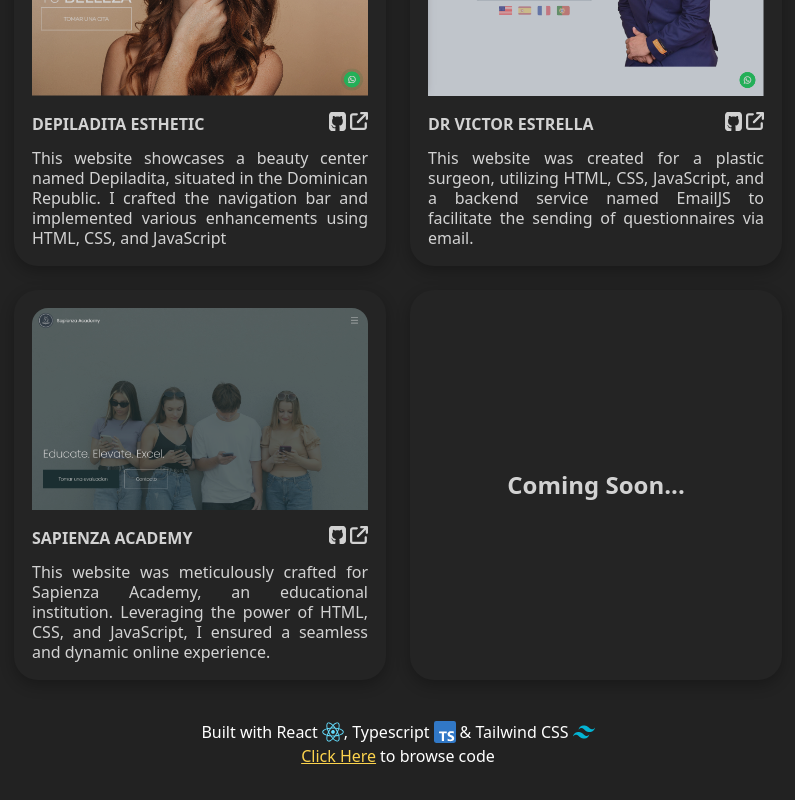
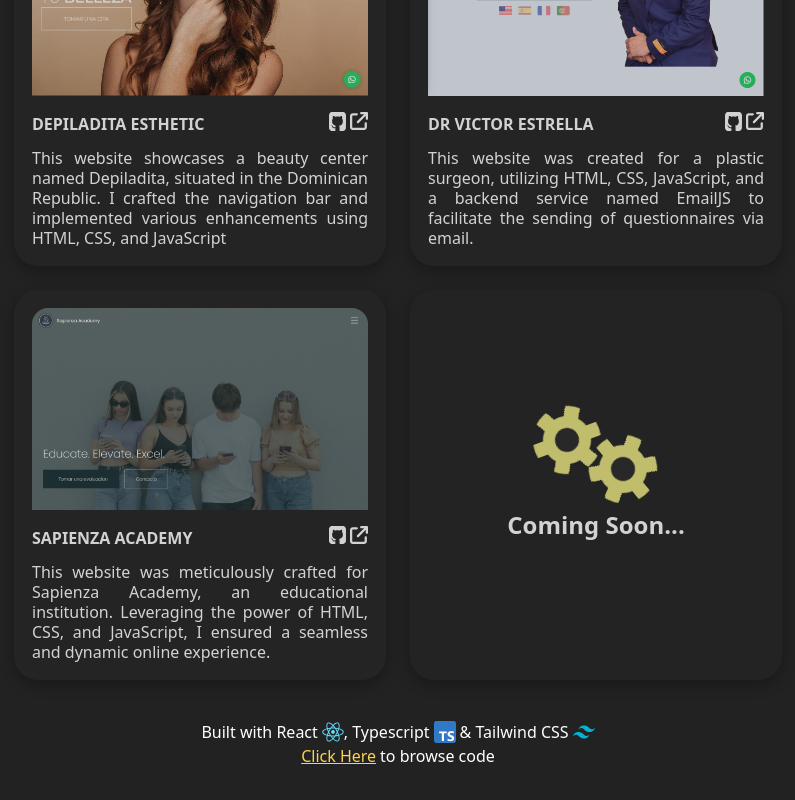
Before and after one commit to Bruce-Webster-21/bruce-s-portfolio, a Next.js app: page / in a window 1280 px wide. Shown: the part 670-1470 px from the top of the page, without its empty margins (242-1037 px from the left). Built offline with nearby package versions, Linux system fonts and the light colour scheme.

Commit message:
Added gear animation to coming soon project

```diff
--- a/app/globals.css
+++ b/app/globals.css
@@ -20,3 +20,188 @@
   opacity: 1;
   cursor: default;
 }
+
+.gears {
+  width: 48%;
+  display: inline-block;
+}
+.gears:first-child {
+  margin-right: 3%;
+}
+.gears-container {
+  font-size: 24px;
+  position: relative;
+  margin: 0px auto;
+}
+.gear-rotate {
+  width: 2em;
+  height: 2em;
+  top: 50%;
+  left: 70%;
+  margin-top: -1em;
+  margin-left: -1em;
+  background: #e9e581;
+  position: absolute;
+  border-radius: 1em;
+  -webkit-animation: 1s gear-rotate linear infinite;
+  -moz-animation: 1s gear-rotate linear infinite;
+  animation: 1s gear-rotate linear infinite;
+}
+.gear-rotate-left {
+  margin-top: -2.2em;
+  top: 50%;
+  left: 20%;
+  width: 2em;
+  height: 2em;
+  background: #e9e581;
+  position: absolute;
+  border-radius: 1em;
+  -webkit-animation: 1s gear-rotate-left linear infinite;
+  -moz-animation: 1s gear-rotate-left linear infinite;
+  animation: 1s gear-rotate-left linear infinite;
+}
+
+.gear-rotate::before,
+.gear-rotate-left::before {
+  width: 2.8em;
+  height: 2.8em;
+  background: -webkit-linear-gradient(
+      0deg,
+      transparent 39%,
+      #e9e581 39%,
+      #e9e581 61%,
+      transparent 61%
+    ),
+    -webkit-linear-gradient(60deg, transparent 42%, #e9e581 42%, #e9e581 58%, transparent
+          58%),
+    -webkit-linear-gradient(120deg, transparent 42%, #e9e581 42%, #e9e581 58%, transparent
+          58%);
+  background: -moz-linear-gradient(
+      0deg,
+      transparent 39%,
+      #e9e581 39%,
+      #47ec19 61%,
+      transparent 61%
+    ),
+    -moz-linear-gradient(60deg, transparent 42%, #e9e581 42%, #e9e581 58%, transparent
+          58%),
+    -moz-linear-gradient(120deg, transparent 42%, #e9e581 42%, #e9e581 58%, transparent
+          58%);
+  background: -o-linear-gradient(
+      0deg,
+      transparent 39%,
+      #e9e581 39%,
+      #e9e581 61%,
+      transparent 61%
+    ),
+    -o-linear-gradient(60deg, transparent 42%, #e9e581 42%, #e9e581 58%, transparent
+          58%),
+    -o-linear-gradient(120deg, transparent 42%, #47ec19 42%, #e9e581 58%, transparent
+          58%);
+  background: -ms-linear-gradient(
+      0deg,
+      transparent 39%,
+      #e9e581 39%,
+      #e9e581 61%,
+      transparent 61%
+    ),
+    -ms-linear-gradient(60deg, transparent 42%, #e9e581 42%, #e9e581 58%, transparent
+          58%),
+    -ms-linear-gradient(120deg, transparent 42%, #e9e581 42%, #e9e581 58%, transparent
+          58%);
+  background: linear-gradient(
+      0deg,
+      transparent 39%,
+      #e9e581 39%,
+      #e9e581 61%,
+      transparent 61%
+    ),
+    linear-gradient(
+      60deg,
+      transparent 42%,
+      #e9e581 42%,
+      #e9e581 58%,
+      transparent 58%
+    ),
+    linear-gradient(
+      120deg,
+      transparent 42%,
+      #e9e581 42%,
+      #e9e581 58%,
+      transparent 58%
+    );
+  position: absolute;
+  content: "";
+  top: -0.4em;
+  left: -0.4em;
+  border-radius: 1.4em;
+}
+.gear-rotate::after,
+.gear-rotate-left::after {
+  width: 1em;
+  height: 1em;
+  background: #2b2b2b;
+  position: absolute;
+  content: "";
+  top: 0.5em;
+  left: 0.5em;
+  border-radius: 0.5em;
+}
+
+/*
+ * Keyframe Animations
+ */
+
+@-webkit-keyframes gear-rotate {
+  0% {
+    -webkit-transform: rotate(0deg);
+  }
+  100% {
+    -webkit-transform: rotate(-180deg);
+  }
+}
+
+@-moz-keyframes gear-rotate {
+  0% {
+    transform: rotate(0deg);
+  }
+  100% {
+    transform: rotate(-180deg);
+  }
+}
+
+@keyframes gear-rotate {
+  0% {
+    transform: rotate(0deg);
+  }
+  100% {
+    transform: rotate(-180deg);
+  }
+}
+
+@-webkit-keyframes gear-rotate-left {
+  0% {
+    -webkit-transform: rotate(30deg);
+  }
+  100% {
+    -webkit-transform: rotate(210deg);
+  }
+}
+
+@-moz-keyframes gear-rotate-left {
+  0% {
+    -webkit-transform: rotate(30deg);
+  }
+  100% {
+    -webkit-transform: rotate(210deg);
+  }
+}
+
+@keyframes gear-rotate-left {
+  0% {
+    -webkit-transform: rotate(30deg);
+  }
+  100% {
+    -webkit-transform: rotate(210deg);
+  }
+}
--- a/app/page.tsx
+++ b/app/page.tsx
@@ -24,9 +24,15 @@
             />
           );
         })}
-        <div className="w-full min-h-96 p-4 gray-bg-color border-transparent border-2 border-solid rounded-3xl transition duration-700 opacity-80 hover:opacity-100 flex justify-center items-center text-2xl font-semibold">
+        <div className="w-full min-h-96 p-4 gray-bg-color border-transparent border-2 border-solid rounded-3xl transition duration-700 opacity-80 hover:opacity-100 flex flex-col justify-center items-center text-2xl font-semibold">
+          {/* Add animated timer */}
+          <div className="gears">
+            <div className="gears-container p-10">
+              <div className="gear-rotate"></div>
+              <div className="gear-rotate-left"></div>
+            </div>
+          </div>
           <div className="">Coming Soon...</div>
-          {/* Add animated timer */}
         </div>
       </div>
       <Footer />
```
